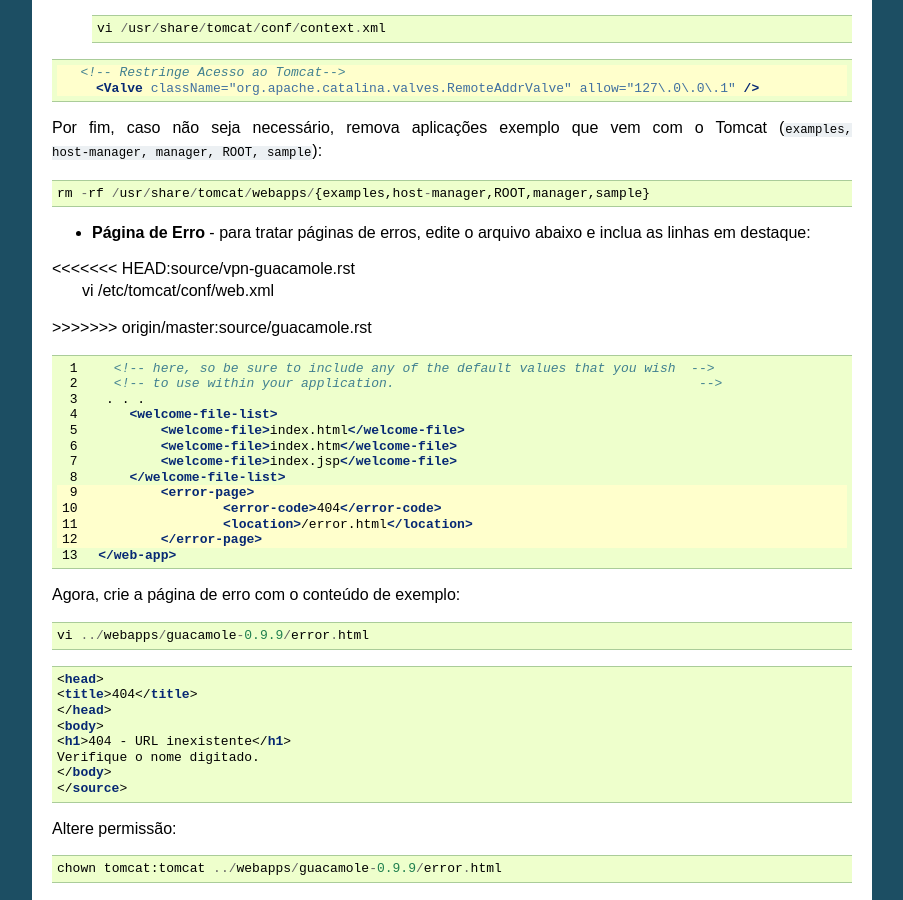
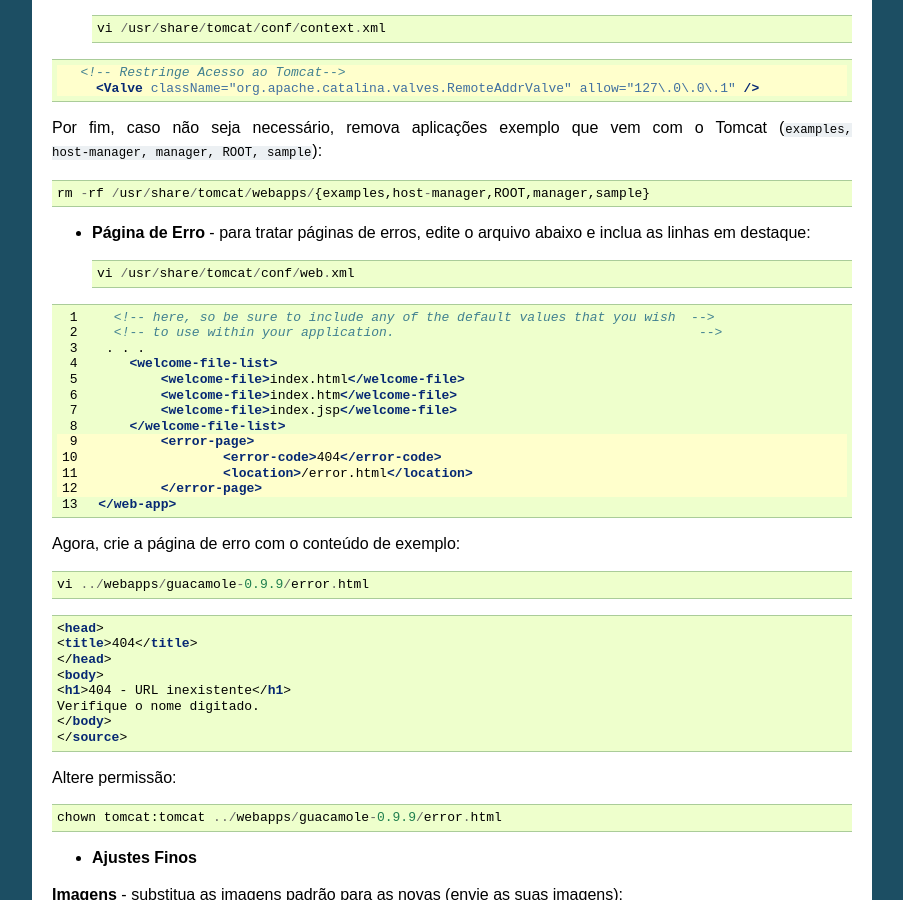
Before and after one commit to ThiagoCruzBr/kb, a Sphinx documentation site: the page built from source/guacamole.rst, in a window 1280 px wide and 900 px high, scrolled down 10149 px. Shown: the whole window, without its empty margins (198-1101 px from the left). Built offline with Sphinx 7.4.7, drawn with Linux system fonts in a browser that asks for light colours.

Commit message:
Correção de texto.

```diff
--- a/source/guacamole.rst
+++ b/source/guacamole.rst
@@ -579,12 +579,8 @@ Por fim, caso não seja necessário, remova aplicações exemplo que vem com o T
 
 * **Página de Erro** - para tratar páginas de erros, edite o arquivo abaixo e inclua as linhas em destaque::
 
-<<<<<<< HEAD:source/vpn-guacamole.rst
-    vi /etc/tomcat/conf/web.xml
-=======
     vi /usr/share/tomcat/conf/web.xml
 
->>>>>>> origin/master:source/guacamole.rst
 
 .. code-block:: xml
   :linenos:
```
